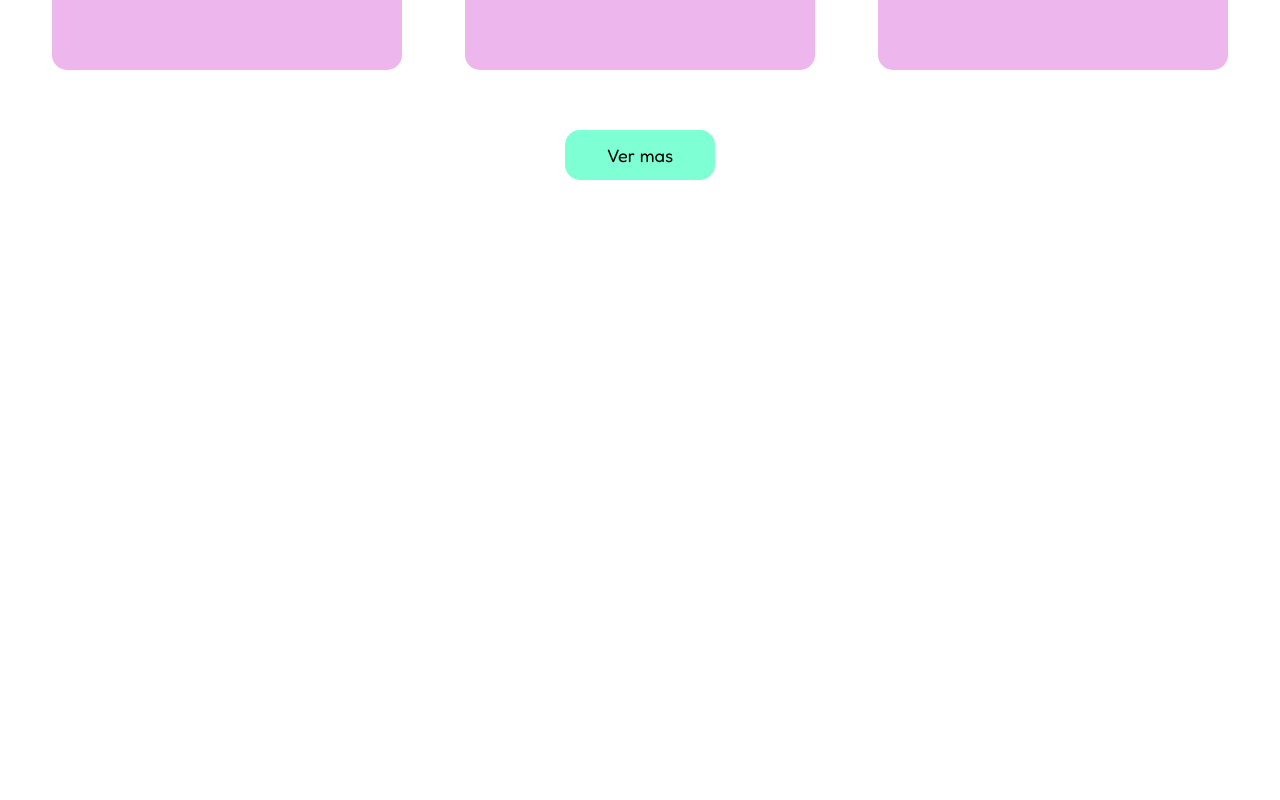
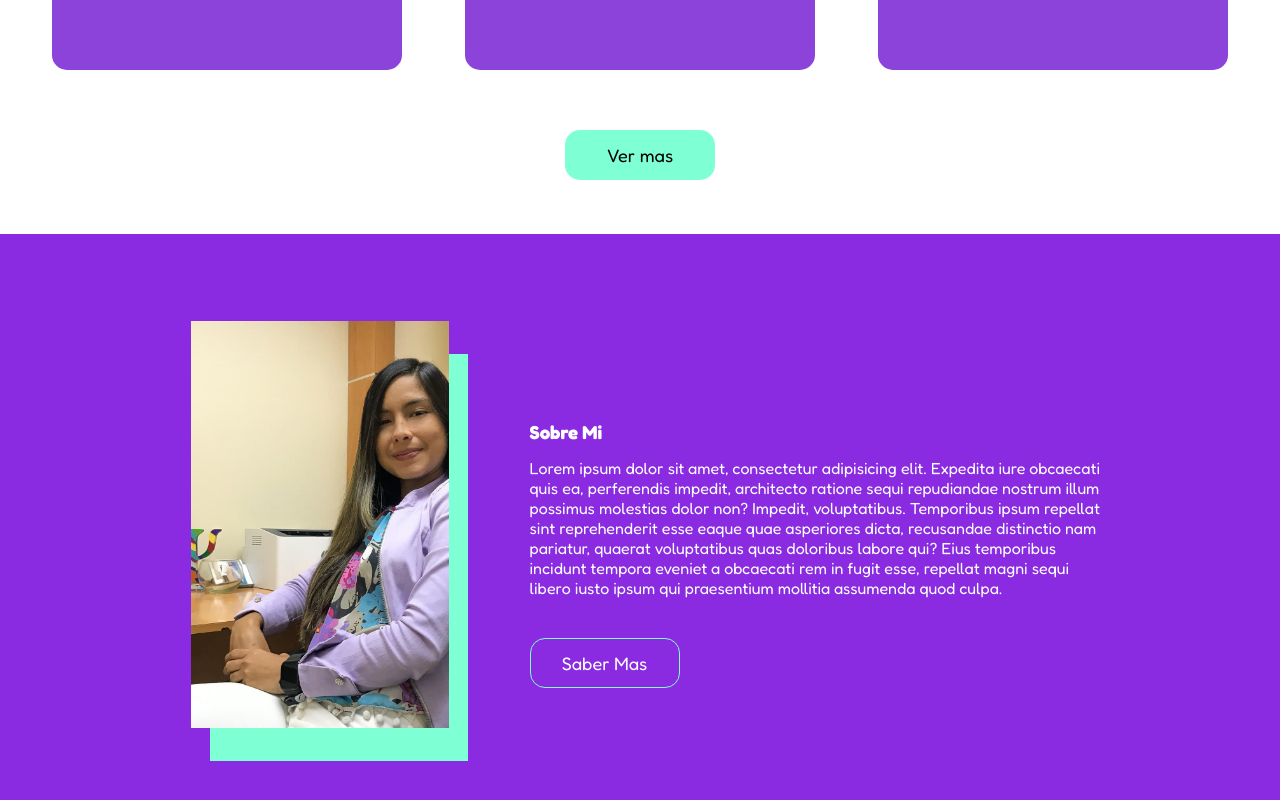
Before and after one commit to Rvilov/depensar, a React (Vite) app: page / in a window 1280 px wide. Shown: the part 1426-2226 px from the top of the page. Before the commit the page ends 1660 px from the top, so only its background shows below. Built offline with nearby package versions, Linux system fonts and the light colour scheme.

Commit message:
Listo Sobre mi, falta arreglar vista telefono y tablets

```diff
--- a/src/App.jsx
+++ b/src/App.jsx
@@ -2,6 +2,7 @@ import './App.css'
 import { Header } from './components/HeaderP.jsx'
 import { Portada } from './components/Portada.jsx'
 import { Servicios } from './components/Services.jsx'
+import { SobreMi } from './components/SobreMi.jsx'
 
 
 function App() {
@@ -12,6 +13,7 @@ function App() {
       <Header/>
       <Portada/>
       <Servicios/>
+      <SobreMi/>
     </>
 
 
--- /dev/null
+++ b/src/components/SobreMi.jsx
@@ -0,0 +1,36 @@
+import "../styles/sobreMi.css";
+
+
+export const SobreMi = () =>{
+    return(
+
+
+        <div className="sobremi">
+            <div className="sobremi-div">
+
+                <div className="sobremi-foto">
+
+                </div>
+                <div className="sobremi-background">
+
+                </div>
+
+                <div className="sobremi-texto">
+                    <h3>
+                        Sobre Mi
+                    </h3>
+                    <p>
+                        Lorem ipsum dolor sit amet, consectetur adipisicing elit. Expedita iure obcaecati quis ea, perferendis impedit, architecto ratione sequi repudiandae nostrum illum possimus molestias dolor non? Impedit, voluptatibus. Temporibus ipsum repellat sint reprehenderit esse eaque quae asperiores dicta, recusandae distinctio nam pariatur, quaerat voluptatibus quas doloribus labore qui? Eius temporibus incidunt tempora eveniet a obcaecati rem in fugit esse, repellat magni sequi libero iusto ipsum qui praesentium mollitia assumenda quod culpa.
+                    </p>
+                    <button>
+                        Saber Mas
+                    </button>
+                </div>
+            </div>
+        </div>
+    )
+
+
+
+
+}
--- a/src/styles/services.css
+++ b/src/styles/services.css
@@ -42,8 +42,8 @@
 
     text-align: justify;
 
-    background-color: #EDB7ED;
-    color: black
+    background-color: #8c43da;
+    color: white
 
 
 }
--- /dev/null
+++ b/src/styles/sobreMi.css
@@ -0,0 +1,140 @@
+.sobremi{
+    display: flex;
+
+    justify-content: space-around;
+    align-items: center;
+
+    width: auto;
+    height: 600px;
+
+     background: #8a2be2;
+
+}
+
+.sobremi-div{
+   display: flex;
+
+   justify-content: space-around;
+   align-items: center;
+
+   width: 1100px;
+   height: 500px;
+
+    background: blueviolet;
+
+}
+
+.sobremi-foto{
+    z-index: 1;
+
+    position: relative;
+
+    left: 50px;
+    bottom: 10px;
+
+    width: 258px;
+    height: 407px;
+
+    background-image: url(../assets/4.jpg);
+    background-size: cover;
+    background-position: center;
+
+
+}
+
+.sobremi-foto img{
+    z-index: 1;
+
+    position: relative;
+
+    left: 50px;
+    bottom: 10px;
+
+    width: 258px;
+    height: 407px;
+
+
+
+}
+.sobremi-background{
+
+
+    position: absolute;
+    overflow: hidden;
+
+    left: 210px;
+    top: 1780px;
+    width: 258px;
+    height: 407px;
+    background-color: aquamarine;
+
+
+}
+
+.sobremi-texto{
+
+
+    width: 640px;
+    height: 286px;;
+
+    padding: 30px;
+
+    color: white;
+
+}
+
+.sobremi-texto p{
+    margin-top: 15px;
+}
+
+.sobremi-texto button{
+    border: 1px solid aquamarine;
+    border-radius: 15px;
+    background-color: blueviolet;
+    margin-top: 40px;
+    color: white;
+
+    height: 50px;
+    width: 150px;
+
+    font-family: "Fredoka", sans-serif;
+    font-size: 18px;
+}
+
+.sobremi-texto button:hover{
+    background-color: aquamarine;
+    transition: 0.5s;
+    color: black;
+
+    border: 1px solid aquamarine;
+}
+
+@media (max-width: 780px){
+    .sobremi-div{
+        flex-direction: column;
+
+    }
+
+    .sobremi-background{
+        top: 2690px;
+        left: 170px;
+        width: 400px;
+        height: 200px;
+    }
+
+    .sobremi-foto{
+        width: 400px;
+        height: 300px;
+
+        background-position:inherit;
+    }
+
+    .sobremi-texto{
+        display: flex;
+        flex-direction: column;
+
+        align-items: center;
+
+    }
+
+}
```
Also changed, not shown: src/assets/4.jpg (added).
